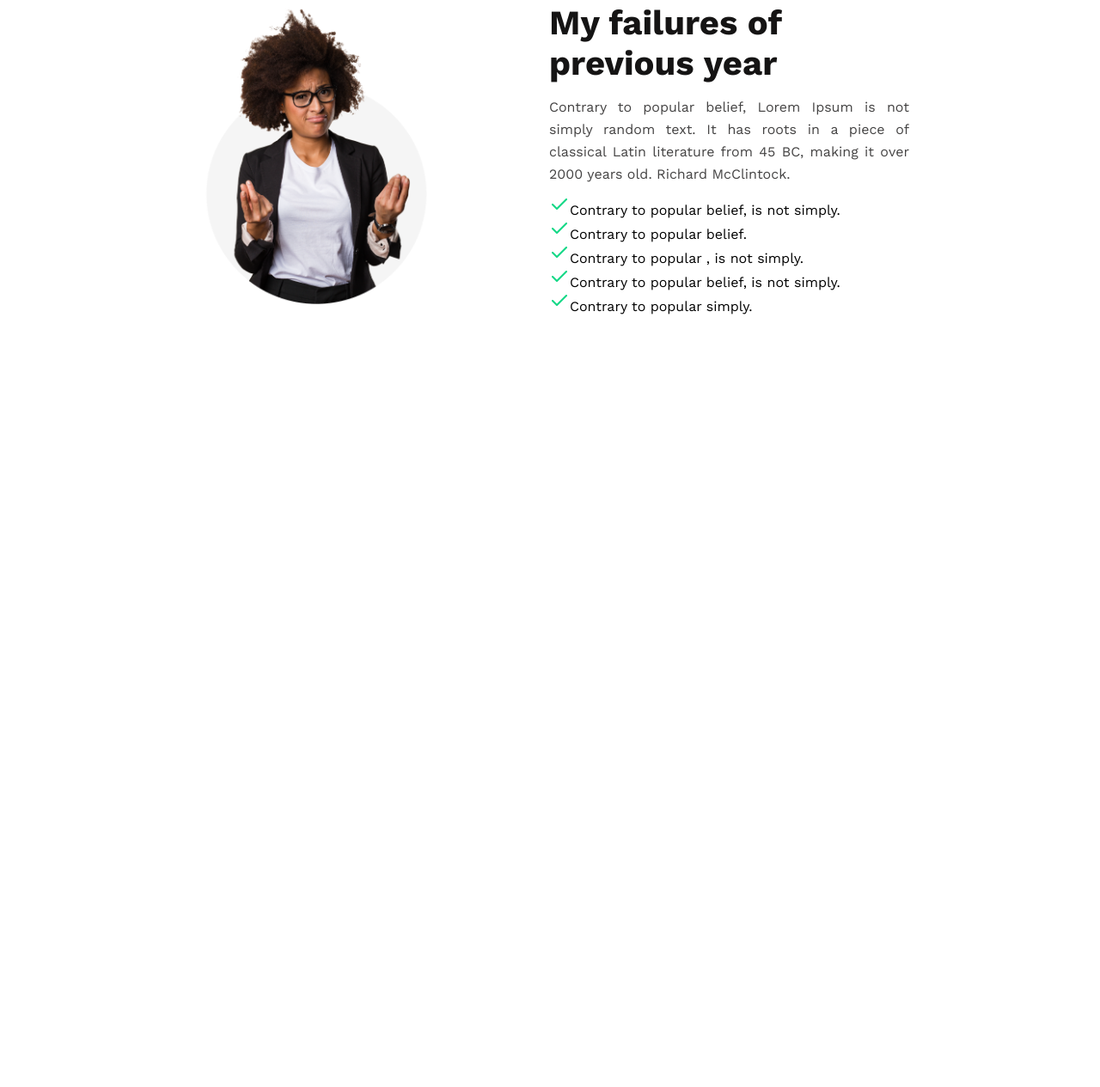
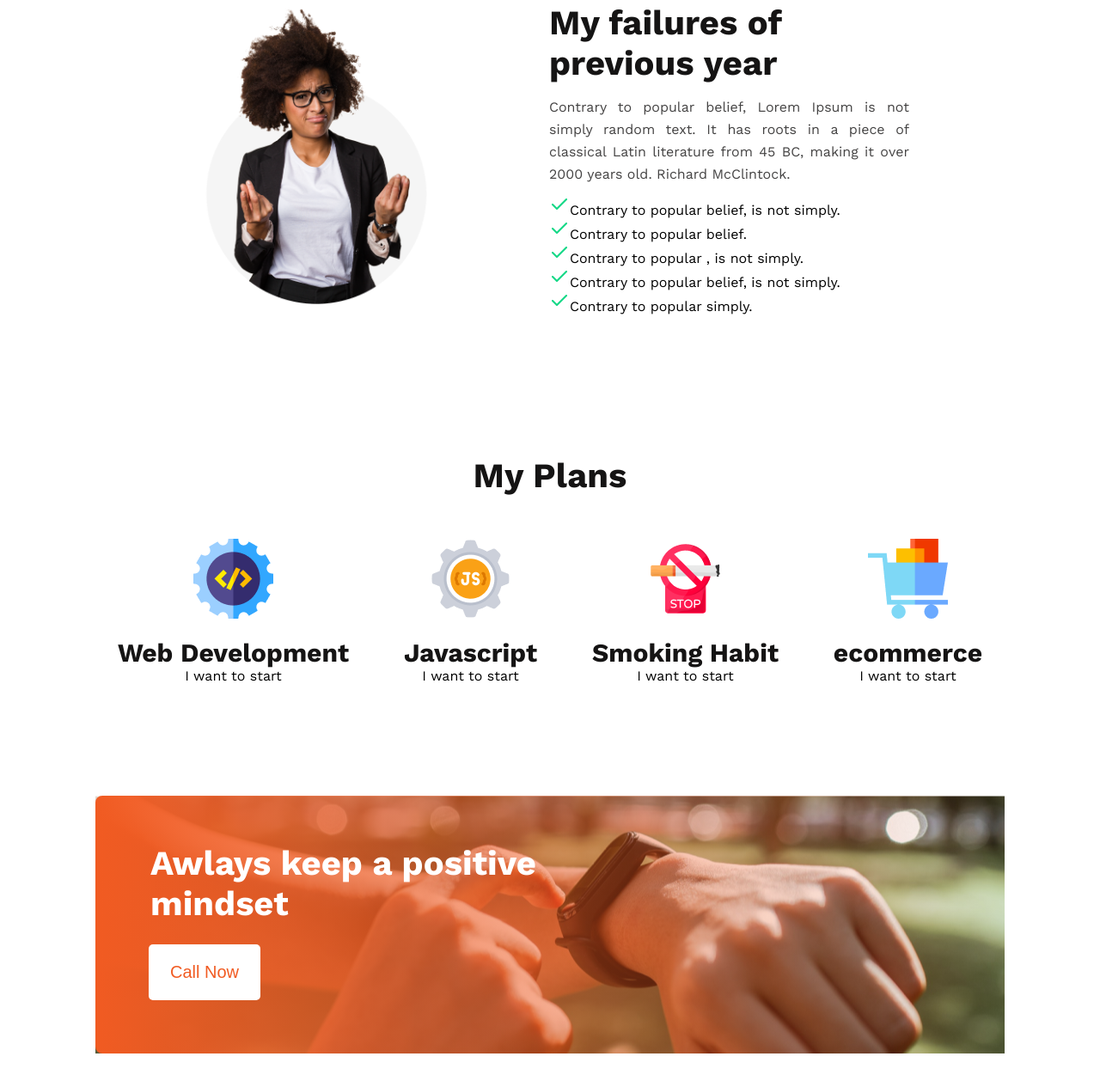
Before and after one commit to SM-Mahidur/milestone-5-New-Year-New-Me-assignment-2, a plain HTML site: page index.html in a window 1280 px wide. Shown: the part 945-2210 px from the top of the page at 86% size. Before the commit the page ends 1361 px from the top, so only its background shows below. Drawn offline with nearby package versions, Linux system fonts and the light colour scheme.

Commit message:
this is my plan section add

```diff
--- a/index.html
+++ b/index.html
@@ -16,7 +16,7 @@
                         <div class="banner-content">
                         <h1 class="banner-title">All Thinks Are Possible If You believe</h1>
                         <p class="common-description">There are many variations of passages of Lorem Ipsum available, but the majority have suffered alteration in some form, by injected humour, or randomised words</p>
-                        <button type="submit" class="banner-button">Contact Us</button>
+                        <button type="submit" class="cmn-button">Contact Us</button>
                         </div>
                     </div>
 
@@ -40,6 +40,50 @@
                                 </ul>
                             </div>
                         </div>
+
+                        <!-- my plan section  -->
+                        <section class="my-plan">
+                            <div class="plan-title">
+                                    <h1 class="common-title plan-title">My Plans</h1>
+                            </div>
+                            <div class="my-plan-box">
+                                <div class="web-development">
+                                    <img src="./Assests/images/icons/web.png" alt="web development">
+                                    <div class="plan-cmn-title">Web Development</div>
+                                    <p class="plan-cmn-description">I want to start</p>
+                                </div>
+                                <div class="web-development">
+                                    <img src="./Assests/images/icons/js.png" alt="js">
+                                    <div class="plan-cmn-title">Javascript</div>
+                                    <p class="plan-cmn-description">I want to start</p>
+                                </div>
+                                <div class="web-development">
+                                    <img src="./Assests/images/icons/smoke.png" alt="smoke">
+                                    <div class="plan-cmn-title">Smoking Habit</div>
+                                    <p class="plan-cmn-description">I want to start</p>
+                                </div>
+                                <div class="web-development">
+                                    <img src="./Assests/images/icons/ecom.png" alt="ecommerce">
+                                    <div class="plan-cmn-title">ecommerce</div>
+                                    <p class="plan-cmn-description">I want to start</p>
+                                </div>
+                            </div>
+
+                            <!-- my plan banner section  -->
+                            <div class="my-plan-banner">
+                                <div class="banner-image">
+                                    <div class="banner-opacity">
+                                        <div class="banner-cotent">
+                                            <p class="my-plan-title">
+                                                Awlays keep a positive mindset
+                                            </p>
+                                            <button type="submit" id="planbtn" class="cmn-button">Call Now</button>
+                                        </div>
+                                    </div>
+                                </div>
+                            </div>
+                        </section>
                     </main>
+
 </body>
 </html>
--- a/styles/style.css
+++ b/styles/style.css
@@ -34,6 +34,7 @@ li{
     float: right;
     margin: 216px 230px 15px 0px;
     margin-right: 56px;
+    padding-right: 120px;
 }
 .banner-title{
     color:  #151414;
@@ -51,7 +52,7 @@ li{
     line-height: 26px;
     margin-bottom: 32px;
 }
-.banner-button {
+.cmn-button{
     padding: 21px 25px;
     border-radius: 5px;
     background: #F15B22;
@@ -62,7 +63,7 @@ li{
     cursor: pointer;
     display: block;
     text-align: right;
-    margin-left: 374px;
+    margin-left: 255px;
 }
 
 /* hero section  */
@@ -88,3 +89,71 @@ li{
     margin-bottom: 10px;
     margin-top: 15px;
 }
+
+/* my plan box section  */
+.my-plan{
+
+}
+.plan-title{
+
+}
+.my-plan-box{
+    display: flex;
+    justify-content: center;
+    justify-content: space-around;
+    text-align: center;
+    gap:30px;
+    padding: 0px 120px;
+}
+.plan-title{
+    margin-bottom: 50px;
+    text-align: center;
+    color: #151414;
+    margin-top: 114px;
+}
+.plan-cmn-title{
+    color: #151414;
+    text-align: center;
+    font-size: 30px;
+    font-weight: 700;
+    margin-top: 18px;
+}
+
+/* my plan banner section  */
+.my-plan-banner{
+
+}
+.banner-image {
+    background-image: url('../Assests/images/watch.png');
+    opacity: 1s;
+    background-repeat: no-repeat;
+    max-height: 300px;
+    background-position: center;
+    margin: 130px 111px;
+    max-width: 100%;
+}
+.banner-opacity{
+    height: 300px;
+    border-radius: 8px;
+    background: linear-gradient(90deg, #F15B22 0%, rgba(241, 91, 34, 0.00) 100%);
+    position: relative;
+}
+.banner-cotent{
+    text-align: left;
+    position: absolute;
+}
+.my-plan-title {
+    margin: 55px 617px 24px 64px;
+    text-align: left;
+    color: #FFF;
+    font-size: 40px;
+    font-weight: 700;
+    width: 459px;
+}
+#planbtn {
+    background-color: #FFFFFF;
+    color: #F15B22;
+    margin-left: 62px;
+}
+
+/* Footer Section  */
```
